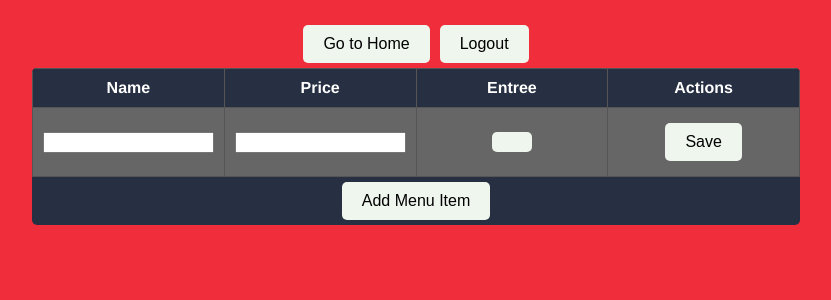
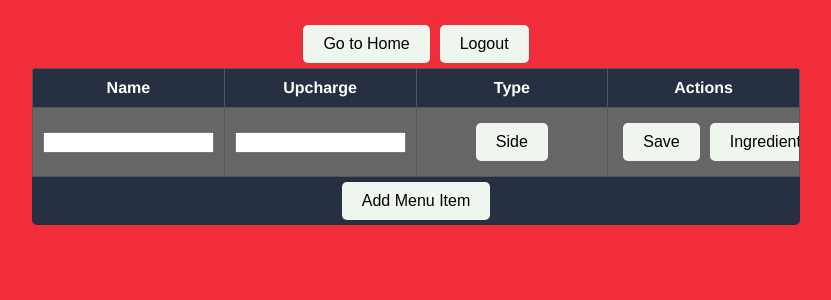
Before and after one commit to CSCE331-Fall2024/Project3-team-2p, a Vue app in the folder client/: page /Menu in a window 1280 px wide. Both pictures are taken after a click on the button "Add Menu Item". Shown: the top 300 px of the page, without its empty margins (224-1055 px from the left). Built offline with nearby package versions, Linux system fonts and the light colour scheme; no server answers.

Commit message:
Started adding ingredient viewer

```diff
--- a/client/src/components/manager_views/ManagerMenu.vue
+++ b/client/src/components/manager_views/ManagerMenu.vue
@@ -11,8 +11,8 @@
                 <thead>
                     <tr>
                         <th>Name</th>
-                        <th>Price</th>
-                        <th>Entree</th>
+                        <th>Upcharge</th>
+                        <th>Type</th>
                         <th>Actions</th>
                     </tr>
                 </thead>
@@ -29,24 +29,35 @@
                         <td v-else>{{ item.price }}</td>
 
                         <td v-if="item.selected">
-                            <button @click="editEntreeBool(index)" class="action-button">{{ item.entree }}</button>
+                            <button @click="editEntreeBool(index)" class="action-button">{{ item.entree ? "Entree" :
+                                "Side" }}</button>
                         </td>
-                        <td v-else>{{ item.entree }}</td>
+                        <td v-else>{{ item.entree ? "Entree" : "Side" }}</td>
 
                         <td><button @click="editMenuItem(index)" class="action-button">{{ item.selected ? "Save" :
-                            "Select" }}</button></td>
+                            "Select" }}</button>
+                            <button v-if="item.selected" @click="editIngredients(index)" class="action-button">{{
+                                this.showIngredientPanel ? "Save Ingredients" : "Ingredients"}}</button>
+                        </td>
                     </tr>
                 </tbody>
             </table>
             <button @click="addMenuItem" class="action-button">Add Menu Item</button>
+        </div>
+        <div class="ingredient-panel" v-if="showIngredientPanel">
+            <ingredient-viewer :index=ingredientIndex></ingredient-viewer>
         </div>
     </div>
 </template>
 
 <script>
 import axios from 'axios';
+import IngredientViewer from './ingredientViewer.vue';
 axios.defaults.baseURL = process.env.VUE_APP_BASE_URL;
 export default {
+    components: {
+        IngredientViewer,
+    },
     data() {
         //TODO: replace with data from api call
         return {
@@ -56,6 +67,9 @@ export default {
             ],*/
             menuData: [],
             maxId: 0,
+            showIngredientPanel: false,
+            ingredientIndex: 1,
+            anyItemSelected: false,
         };
     },
     created() {
@@ -80,7 +94,7 @@ export default {
                 }, {});*/
                 console.log(this.menuData);
 
-                console.log(menuItem.Name)
+                console.log(menuItem.Name);
                 const ingredientsMenuItems = {
                     [menuItem.id]: []
                 };
@@ -95,18 +109,49 @@ export default {
         editMenuItem(index) {
             if (this.menuData[index].selected) {
                 this.menuData[index].selected = false
+                this.anyItemSelected = false
                 this.updateMenu(this.menuData[index])
             } else {
-                this.menuData[index].selected = true
+                if(this.anyItemSelected){
+                    alert("Please save your changes before editing a new item")
+                } else {
+                    this.menuData[index].selected = true
+                    this.anyItemSelected = true
+                }
             }
         },
         editEntreeBool(index) {
             this.menuData[index].entree = !this.menuData[index].entree;
+            this.updateMenu(this.menuData[index]);
         },
         addMenuItem() {
             this.maxId += 1;
             this.menuData.push({ id: this.maxId, Name: "", "Aditional Cost": 0, Entree: true, selected: true });
         },
+        editIngredients(index) {
+            index = index;
+            if(this.showIngredientPanel) {
+                //save ingredients
+                this.showIngredientPanel = false;
+                this.updateMenu(this.menuData[index])
+            } else {
+                //edit ingredients
+                this.ingredientIndex = index;
+                this.showIngredientPanel = true;
+            }
+        },
     }
 };
 </script>
+
+<style>
+.ingredient-panel {
+    z-index: 20;
+    position: fixed;
+    height: 50vh;
+    width: 100vw;
+    bottom: 0%;
+    left: 0%;
+    background-color: #949292;
+}
+</style>
--- /dev/null
+++ b/client/src/components/manager_views/ingredientViewer.vue
@@ -0,0 +1,64 @@
+<template>
+    <div class="menu-panel">
+        <h1>{{ itemIndex }}</h1>
+        <div class="button-container">
+            <button v-for="item in inventoryData" :key="item.id" class="action-button">
+                {{ item.name }}
+            </button>
+        </div>
+    </div>
+</template>
+
+<script>
+import axios from 'axios';
+axios.defaults.baseURL = process.env.VUE_APP_BASE_URL;
+export default {
+    props: {
+        ingredientIndex: {
+            type: Number,
+            required: true,
+        },
+    },
+    data() {
+        //TODO: replace with data from api call
+        return {
+            /*inventoryData: [
+                { name: "Chicken", stock: 10, threshold: 9, price: 0.02, unit: "g", selected: false },
+                { name: "Noodles", stock: 12, threshold: 6, price: 0.02, unit: "g", selected: false },
+            ],*/
+            inventoryData: [],
+            //maxId: 0,
+        };
+    },
+    created() {
+        this.fetchInventory();
+    },
+    methods: {
+        async fetchInventory() {
+            try {
+                const response = await axios.get('/api/inventory/ingredients');
+                this.inventoryData = response.data;
+                //this.maxId = Math.max(0, ...this.inventoryData.map(item => item.id || 0));
+                console.log('ingredient fetched:', this.inventoryData);
+            } catch (error) {
+                console.error('Error fetching ingredients:', error);
+            }
+        },
+    }
+};
+</script>
+
+<style>
+.menu-panel {
+    padding: 20px;
+    text-align: center;
+}
+
+.button-container {
+    display: flex;
+    flex-wrap: wrap;
+    gap: 10px;
+    justify-content: center;
+    margin-top: 20px;
+}
+</style>
```
